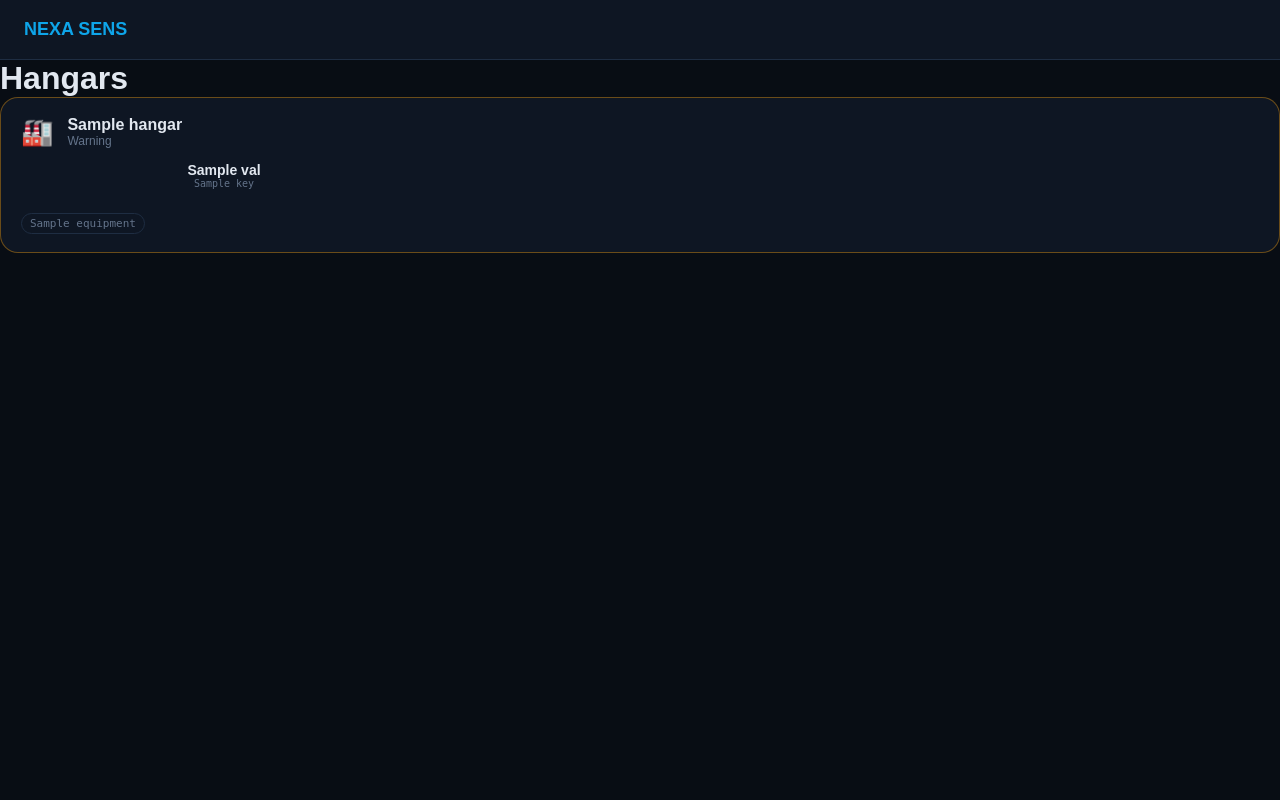
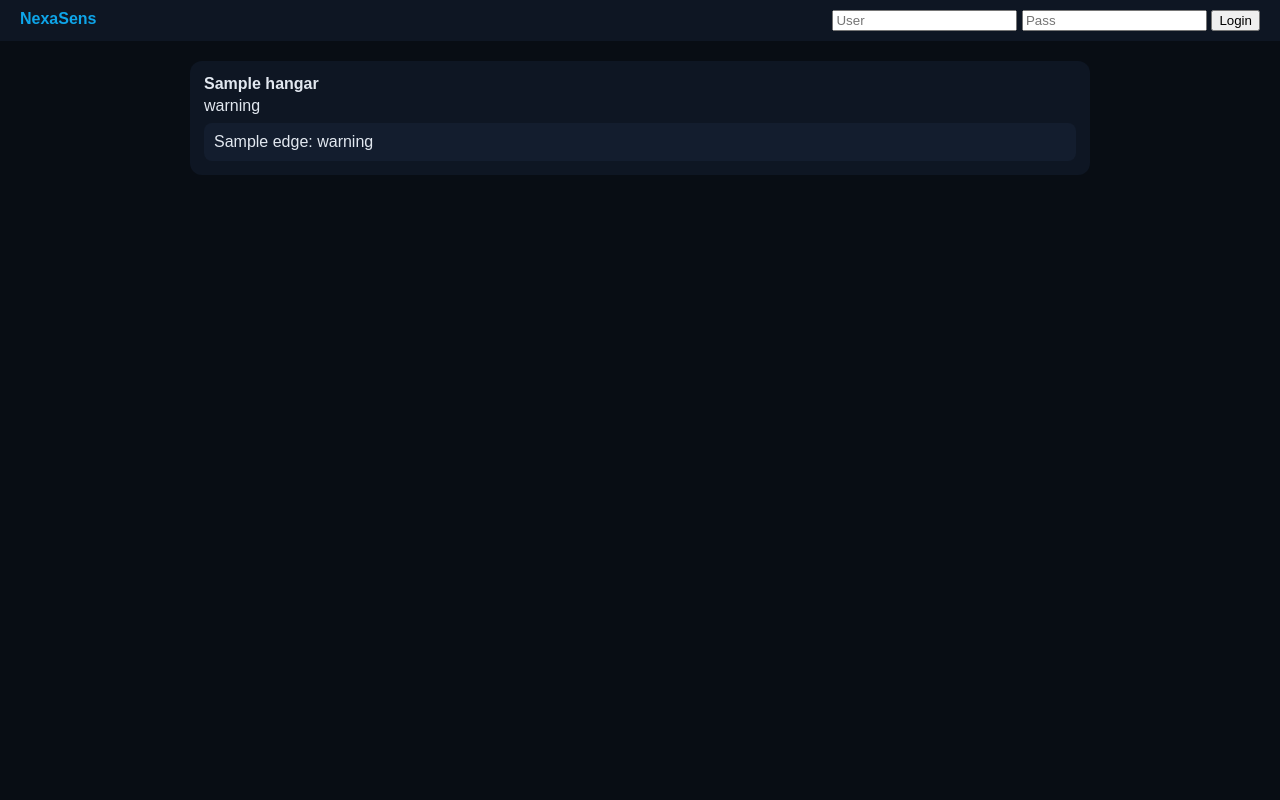
Before and after one commit to INAL3100/NexaSens, a Flask app: template cloud/templates/hangar.html in a window 1280 px wide. Run offline with Flask 3, Linux system fonts and the light colour scheme; the template is opened without the code that fills it: most values are stand-ins (such as "Sample title", 1, 10 or a date in 2020).

Commit message:
server update

```diff
--- a/cloud/static/style.css
+++ b/cloud/static/style.css
@@ -1,33 +1,18 @@
 :root {
-    --bg:#080d14; --bg-card:#0e1623; --bg-elevated:#131d2e;
-    --border:#1e2d42; --accent:#0ea5e9; --accent-glow:rgba(14,165,233,0.15);
-    --success:#10b981; --warning:#f59e0b; --danger:#ef4444;
-    --text:#e2e8f0; --text-muted:#64748b; --text-dim:#94a3b8;
-    --font:'DM Sans', sans-serif; --mono:'JetBrains Mono', monospace;
+    --bg: #080d14; --bg-card: #0e1623; --accent: #0ea5e9;
+    --text: #e2e8f0; --text-muted: #64748b;
 }
-*{box-sizing:border-box;margin:0;padding:0;}
-body{font-family:var(--font);background:var(--bg);color:var(--text);min-height:100vh;}
-header{display:flex;align-items:center;justify-content:space-between;padding:0 24px;height:60px;background:var(--bg-card);border-bottom:1px solid var(--border);}
-.logo{font-size:18px;font-weight:700;color:var(--accent);}
-.main{padding:24px;max-width:1000px;margin:0 auto;}
-.hangars-list{display:flex;flex-direction:column;gap:14px;}
-.hangar-card{background:var(--bg-card);border:1px solid var(--border);border-radius:18px;padding:18px 20px;display:flex;flex-direction:column;gap:14px;transition:all 0.2s;cursor:pointer;}
-.hangar-card:hover{border-color:var(--accent);background:var(--bg-elevated);}
-.card-warning{border-color:rgba(245,158,11,0.4);}
-.card-critical{border-color:rgba(239,68,68,0.5);background:rgba(239,68,68,0.03);}
-.hcard-top{display:flex;align-items:center;justify-content:space-between;}
-.hcard-left{display:flex;align-items:center;gap:14px;}
-.hcard-icon{font-size:26px;}
-.hcard-name{font-size:16px;font-weight:600;}
-.hcard-sub{font-size:12px;color:var(--text-muted);}
-.hcard-right{display:flex;align-items:center;gap:10px;}
-.alert-badge{font-size:12px;padding:3px 10px;border-radius:20px;font-weight:600;}
-.badge-critical{background:rgba(239,68,68,0.12);color:var(--danger);border:1px solid rgba(239,68,68,0.3);}
-.mini-gauges{display:grid;grid-template-columns:repeat(3,1fr);gap:10px;margin-bottom:10px;}
-.mini-gauge{display:flex;flex-direction:column;align-items:center;}
-.mini-val{font-size:14px;font-weight:600;color:var(--text);}
-.gauge-thresh{font-size:10px;color:var(--text-muted);font-family:var(--mono);}
-.mini-equipment{display:flex;gap:8px;flex-wrap:wrap;}
-.mini-equip{font-size:11px;padding:3px 8px;border-radius:20px;border:1px solid var(--border);font-family:var(--mono);}
-.me-on{background:rgba(16,185,129,0.1);border-color:rgba(16,185,129,0.3);color:var(--success);}
-.me-off{background:var(--bg-card);color:var(--text-muted);}
+
+body { font-family: sans-serif; background: var(--bg); color: var(--text); margin:0; }
+header { display:flex; justify-content: space-between; padding:10px 20px; background: var(--bg-card); }
+.logo { font-weight:700; color: var(--accent); }
+main { padding:20px; max-width:900px; margin:auto; }
+.hangars-list { display:flex; flex-direction: column; gap:14px; }
+.hangar-card { background: var(--bg-card); border-radius:12px; padding:14px; }
+.hcard-top { display:flex; justify-content:space-between; }
+.hcard-left { display:flex; flex-direction:column; gap:4px; }
+.hcard-name { font-weight:600; }
+.btn-primary { background: var(--accent); color:white; padding:8px 14px; border:none; border-radius:8px; cursor:pointer; text-decoration:none; }
+.btn-small { background: var(--bg-card); color: var(--text-muted); padding:4px 8px; border-radius:6px; text-decoration:none; }
+.nsr-gadget { background: #131d2e; padding:10px; border-radius:8px; margin-top:8px; }
+.alert-banner { padding:10px; margin-bottom:12px; border-radius:8px; background: #ef44441a; color:#ef4444; }
--- a/cloud/templates/hangar.html
+++ b/cloud/templates/hangar.html
@@ -1,52 +1,57 @@
 <!DOCTYPE html>
 <html lang="en">
 <head>
-<meta charset="UTF-8">
-<meta name="viewport" content="width=device-width, initial-scale=1.0">
-<link rel="stylesheet" href="{{ url_for('static', filename='style.css') }}">
-<title>Hangars Dashboard</title>
+    <meta charset="UTF-8">
+    <title>Hangars Dashboard</title>
+    <link rel="stylesheet" href="{{ url_for('static', filename='style.css') }}">
 </head>
 <body>
 <header>
-    <div class="logo">NEXA SENS</div>
+    <div class="logo">NexaSens</div>
+    {% if admin %}
+        <a href="{{ url_for('logout') }}" class="btn-primary">Logout</a>
+    {% else %}
+        <form action="{{ url_for('login') }}" method="POST">
+            <input name="username" placeholder="User">
+            <input name="password" placeholder="Pass" type="password">
+            <button type="submit">Login</button>
+        </form>
+    {% endif %}
 </header>
+
 <main>
-    <h1 class="page-title">Hangars</h1>
+    {% for alert in alerts %}
+    <div class="alert-banner banner-critical">
+        {{ alert.message }} <span class="banner-time">{{ alert.time }}</span>
+    </div>
+    {% endfor %}
+
     <div class="hangars-list">
-        {% for hangar in hangars %}
-        <div class="hangar-card {% if hangar.status=='warning' %}card-warning{% elif hangar.status=='critical' %}card-critical{% endif %}">
+        {% for h in hangars %}
+        <div class="hangar-card">
             <div class="hcard-top">
                 <div class="hcard-left">
-                    <div class="hcard-icon">🏭</div>
-                    <div>
-                        <div class="hcard-name">{{ hangar.name }}</div>
-                        <div class="hcard-sub">{{ hangar.status | capitalize }}</div>
-                    </div>
+                    <div class="hcard-name">{{ h.name }}</div>
+                    <div class="hcard-sub">{{ h.status }}</div>
                 </div>
+                {% if admin %}
                 <div class="hcard-right">
-                    {% if hangar.alerts %}
-                        {% for alert in hangar.alerts %}
-                        <div class="alert-badge badge-critical">{{ alert }}</div>
-                        {% endfor %}
-                    {% endif %}
+                    <a href="{{ url_for('override', hangar_id=h.id) }}" class="btn-small">Override</a>
                 </div>
+                {% endif %}
             </div>
-            <div class="mini-gauges">
-                {% for key, val in hangar.sensors.items() %}
-                <div class="mini-gauge">
-                    <div class="mini-val">{{ val }}</div>
-                    <div class="gauge-thresh">{{ key }}</div>
-                </div>
-                {% endfor %}
-            </div>
-            <div class="mini-equipment">
-                {% for eq, state in hangar.equipment.items() %}
-                <div class="mini-equip {% if state %}me-on{% else %}me-off{% endif %}">{{ eq }}</div>
+            <div class="nsr-gadget">
+                {% for e in h.edges %}
+                <div>{{ e.name }}: {{ e.status }}</div>
                 {% endfor %}
             </div>
         </div>
         {% endfor %}
     </div>
+
+    {% if admin %}
+    <a href="{{ url_for('generate_pin') }}" class="btn-primary">Generate NSR PIN</a>
+    {% endif %}
 </main>
 </body>
 </html>
--- a/nsr_box/server.py
+++ b/nsr_box/server.py
@@ -1,56 +1,55 @@
-from flask import Flask, render_template, request, jsonify
+from flask import Flask, render_template, request, redirect, url_for, session
 from datetime import datetime
-import json
+import random
 
 app = Flask(__name__)
+app.secret_key = "supersecretkey"
 
-# Simulated data storage
+# Sample data
 hangars = [
-    {
-        "id": 1,
-        "name": "Hangar A",
-        "status": "ok",
-        "sensors": {"temp": 28, "humidity": 65, "co2": 400},
-        "equipment": {"fan": True, "heater": False},
-        "alerts": []
-    },
-    {
-        "id": 2,
-        "name": "Hangar B",
-        "status": "warning",
-        "sensors": {"temp": 32, "humidity": 70, "co2": 450},
-        "equipment": {"fan": True, "heater": True},
-        "alerts": ["High temp"]
-    }
+    {"id": 1, "name": "Hangar 1", "status": "ok", "edges": [{"name": "Edge 1", "status": "ok"}]},
+    {"id": 2, "name": "Hangar 2", "status": "warning", "edges": [{"name": "Edge 2", "status": "warn"}]},
 ]
 
-thresholds = {"temp": [20, 30], "humidity": [50, 70], "co2": [300, 500]}
+alerts = []
 
-def check_alerts(sensors):
-    alerts = []
-    for k, v in sensors.items():
-        low, high = thresholds.get(k, [0, 999])
-        if v < low or v > high:
-            alerts.append(f"{k} out of range")
-    return alerts
+# Admin credentials
+ADMIN_USER = "admin"
+ADMIN_PASS = "1234"
 
-@app.route('/')
+@app.route("/")
 def index():
-    for hangar in hangars:
-        hangar['alerts'] = check_alerts(hangar['sensors'])
-    return render_template('hangars.html', hangars=hangars)
+    return render_template("hangars.html", hangars=hangars, alerts=alerts, admin=session.get("admin", False))
 
-@app.route('/update_equipment', methods=['POST'])
-def update_equipment():
-    data = request.json
-    for hangar in hangars:
-        if hangar['id'] == data['hangar_id']:
-            hangar['equipment'][data['equipment']] = data['state']
-    return jsonify({"success": True})
+@app.route("/login", methods=["POST"])
+def login():
+    username = request.form.get("username")
+    password = request.form.get("password")
+    if username == ADMIN_USER and password == ADMIN_PASS:
+        session["admin"] = True
+    return redirect(url_for("index"))
 
-@app.route('/get_data')
-def get_data():
-    return jsonify(hangars)
+@app.route("/logout")
+def logout():
+    session.pop("admin", None)
+    return redirect(url_for("index"))
 
-if __name__ == '__main__':
-    app.run(host='0.0.0.0', port=5000, debug=True)
+@app.route("/generate_pin")
+def generate_pin():
+    if not session.get("admin"):
+        return "Unauthorized", 403
+    pin = random.randint(1000, 9999)
+    alerts.append({"message": f"NSR PIN generated: {pin}", "time": datetime.now().strftime("%H:%M")})
+    return redirect(url_for("index"))
+
+@app.route("/override/<int:hangar_id>")
+def override(hangar_id):
+    if not session.get("admin"):
+        return "Unauthorized", 403
+    for h in hangars:
+        if h["id"] == hangar_id:
+            h["status"] = "override"
+    return redirect(url_for("index"))
+
+if __name__ == "__main__":
+    app.run(debug=True)
```
Also changed, not shown: cloud/cloud_server.py (+16 -18 lines).
